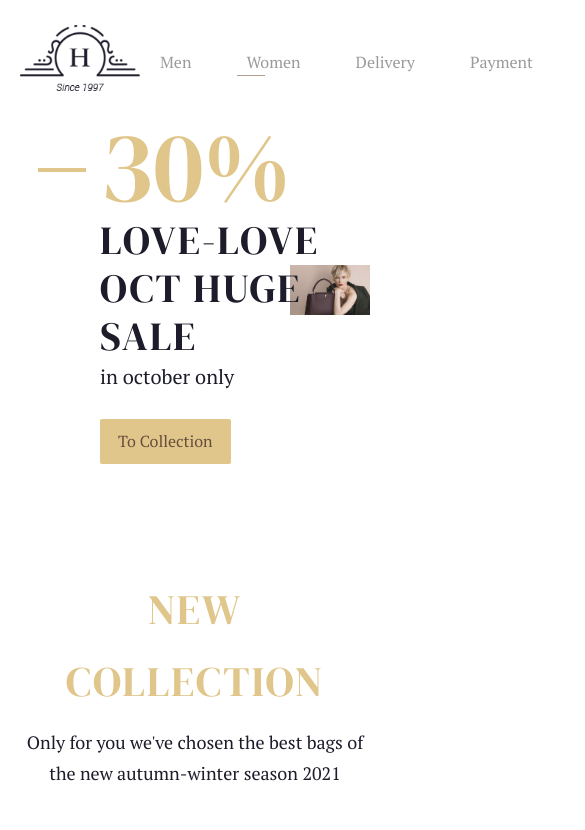
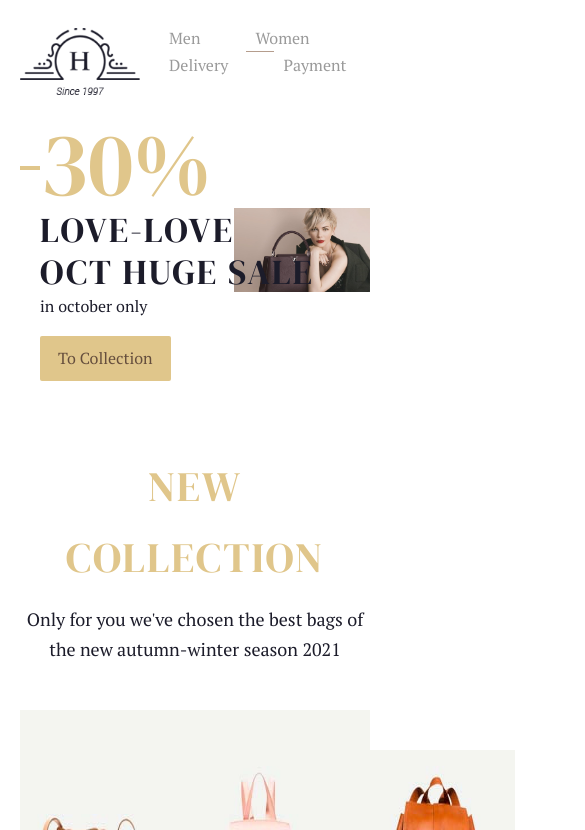
Before and after one commit to Yoona8/bags-shop-markup, a website: page src/index.html in a window 390 px wide. Shown: the top 830 px of the page, 585 px wide, since content can reach past the window. Drawn offline with Linux system fonts and the light colour scheme.

Commit message:
Add responsive layout

```diff
--- a/src/styles/blocks/news.css
+++ b/src/styles/blocks/news.css
@@ -57,3 +57,13 @@
   font-weight: 700;
   text-align: right;
 }
+
+@media (max-width: 1150px) {
+  .news__list {
+    grid-template-columns: repeat(2, 315px);
+  }
+
+  .news__list li:last-child {
+    display: none;
+  }
+}
--- a/src/styles/layout/header.css
+++ b/src/styles/layout/header.css
@@ -18,4 +18,8 @@
   .header {
     padding-top: 25px;
   }
+
+  .header__nav {
+    grid-template-columns: 129px auto;
+  }
 }
--- a/src/styles/layout/hero.css
+++ b/src/styles/layout/hero.css
@@ -76,3 +76,30 @@
     font-size: 40px;
   }
 }
+
+@media (max-width: 770px) {
+  .hero__sale {
+    margin-left: 20px;
+  }
+
+  .hero__promo {
+    margin-bottom: 15px;
+    font-size: 16px;
+  }
+
+  .hero__percent {
+    font-size: 90px;
+  }
+
+  .hero__percent::before {
+    left: -20px;
+    width: 20px;
+    height: 4px;
+    margin-top: 2px;
+    background-color: currentColor;
+  }
+
+  .hero__promo-text {
+    font-size: 35px;
+  }
+}
--- a/src/styles/layout/main.css
+++ b/src/styles/layout/main.css
@@ -17,3 +17,20 @@
 .main__news {
   margin-bottom: 100px;
 }
+
+@media (max-width: 1150px) {
+  .main__brands {
+    margin-bottom: 90px;
+  }
+}
+
+@media (max-width: 770px) {
+  .main,
+  .main__hero,
+  .main__goods,
+  .main__brands,
+  .main__news {
+    margin-bottom: 70px;
+  }
+
+}
```
